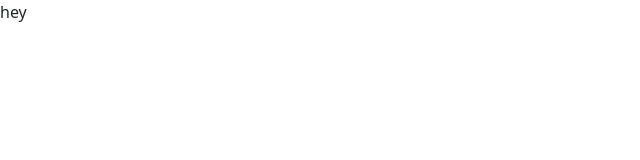
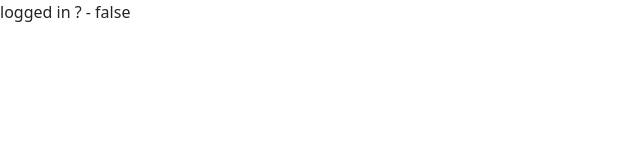
Before and after one commit to noambenshoham/KTrust-task, a React (Vite) app in the folder frontend/: page / in a window 1280 px wide. Shown: the top 160 px of the page, without its empty margins (0-640 px from the left). Built offline with nearby package versions, Linux system fonts and the light colour scheme.

Commit message:
add recoil

```diff
--- a/frontend/package.json
+++ b/frontend/package.json
@@ -17,6 +17,7 @@
     "react": "^18.2.0",
     "react-dom": "^18.2.0",
     "react-router-dom": "^6.14.2",
+    "recoil": "^0.7.7",
     "sass": "^1.63.6",
     "sort-by": "^1.2.0",
     "webfontloader": "^1.6.28"
--- a/frontend/src/App.tsx
+++ b/frontend/src/App.tsx
@@ -1,10 +1,14 @@
 import React from 'react';
+import { useRecoilState } from 'recoil';
+import { isLoggedInState } from './state_management/recoilState'
+
 
 const App: React.FC = () => {
+    const [isLoggedIn, setIsLoggedIn] = useRecoilState(isLoggedInState)
 
     return (
         <div>
-            hey
+            logged in ? - {isLoggedIn ? 'true' : 'false'}
         </div>
     );
 };
--- a/frontend/src/main.tsx
+++ b/frontend/src/main.tsx
@@ -1,11 +1,10 @@
-import React from 'react'
 import ReactDOM from 'react-dom/client'
 import App from './App'
 import './styles/custom.scss';
-
+import { RecoilRoot } from 'recoil'
 
 ReactDOM.createRoot(document.getElementById('root')!).render(
-  <React.StrictMode>
-    <App />
-  </React.StrictMode>,
+    <RecoilRoot>
+        <App />
+    </RecoilRoot>
 )
--- /dev/null
+++ b/frontend/src/state_management/recoilState.ts
@@ -0,0 +1,7 @@
+import { atom } from 'recoil'
+
+
+export const isLoggedInState = atom<boolean>({
+    key: 'isLoggedInState',
+    default: false,
+});
```
Also changed, not shown: 2 other files (tests, documents, lock files or other folders).
